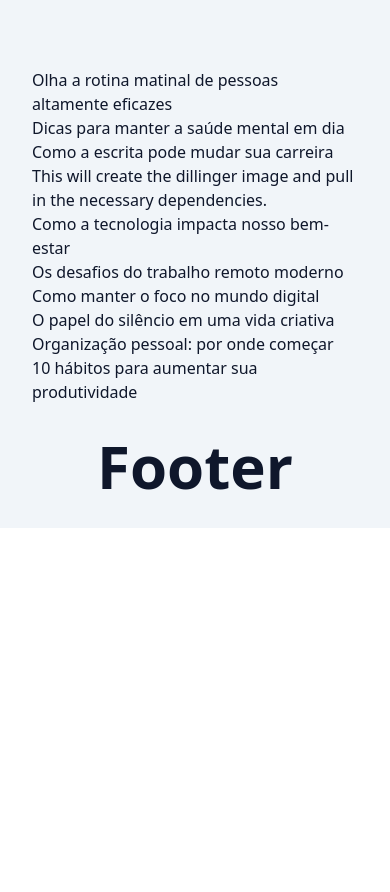
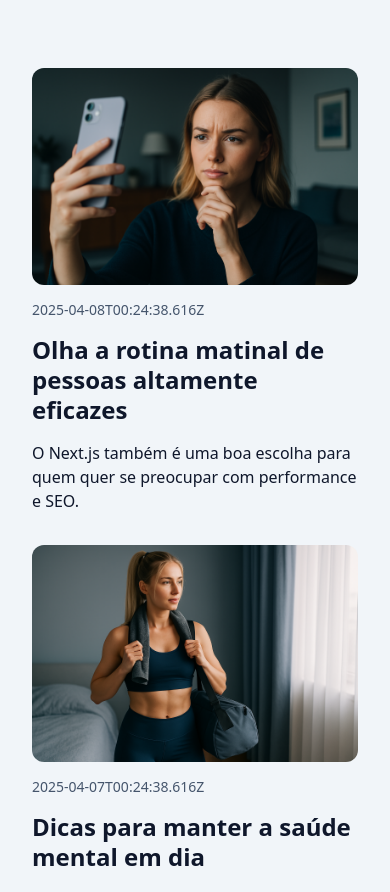
Before and after one commit to williamandradesantana/react-next-nest-luiz-otavio-miranda, a Next.js app in the folder blog/: page / in a window 390 px wide. Shown: the part 674-1566 px from the top of the page. Before the commit the page ends 1202 px from the top, so only its background shows below. Built offline with nearby package versions, Linux system fonts and the light colour scheme.

Commit message:
Criando a Grid responsiva de PostList com Tailwind CSS e nossos componentes

```diff
--- a/blog/src/components/PostHeading/index.tsx
+++ b/blog/src/components/PostHeading/index.tsx
@@ -9,15 +9,17 @@ type PostHeadingProps = {
 
 export function PostHeading({ children, url, as: Tag }: PostHeadingProps) {
   const headingClassesMap = {
-    h1: "text-2xl/tight sm:text-4xl",
-    h2: "text-2xl/tight sm:text-4xl",
+    h1: "text-2xl/tight sm:text-4xl font-extrabold",
+    h2: "text-2xl/tight font-bold",
   };
 
-  const commomClasses = "font-extrabold";
+  const commomClasses = "";
 
   return (
     <Tag className={clsx(headingClassesMap[Tag], commomClasses)}>
-      <Link href={url}>{children}</Link>
+      <Link className="group-hover:text-slate-600 transition" href={url}>
+        {children}
+      </Link>
     </Tag>
   );
 }
--- a/blog/src/components/PostsList/index.tsx
+++ b/blog/src/components/PostsList/index.tsx
@@ -1,13 +1,42 @@
 import { PostModel } from "@/models/post/post-model";
 import { postRepository } from "@/repositories/post";
+import { PostCoverImage } from "../PostCoverImage";
+import { PostHeading } from "../PostHeading";
 
 export async function PostsList() {
   const posts: PostModel[] = await postRepository.findAll();
 
   return (
-    <div>
+    <div className="grid grid-cols-1 gap-8 sm:grid-cols-2 lg:grid-cols-3">
       {posts.map((post) => {
-        return <p key={post.id}>{post.title}</p>;
+        return (
+          <div className="flex flex-col group gap-4" key={post.id}>
+            <PostCoverImage
+              linkProps={{ href: `/post/${post.slug}` }}
+              imageProps={{
+                width: 1200,
+                height: 720,
+                src: post.coverImageUrl,
+                alt: post.title,
+              }}
+            />
+
+            <div className="flex flex-col gap-4 sm:justify-center">
+              <time
+                className="text-slate-600 text-sm/tight"
+                dateTime={post.createdAt}
+              >
+                {post.createdAt}
+              </time>
+
+              <PostHeading url="#" as="h2">
+                {post.title}
+              </PostHeading>
+
+              <p>{post.excerpt}</p>
+            </div>
+          </div>
+        );
       })}
     </div>
   );
```
